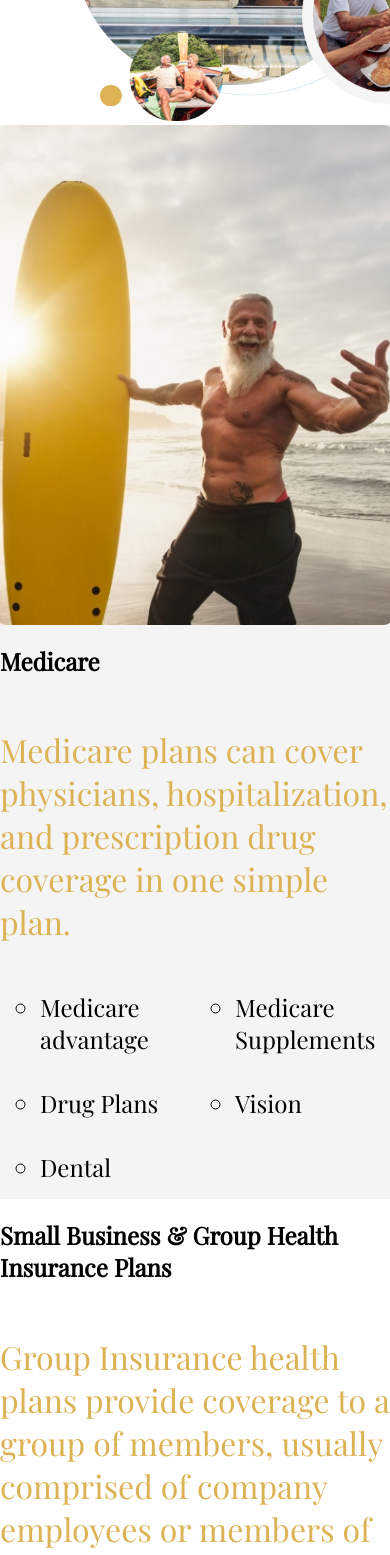
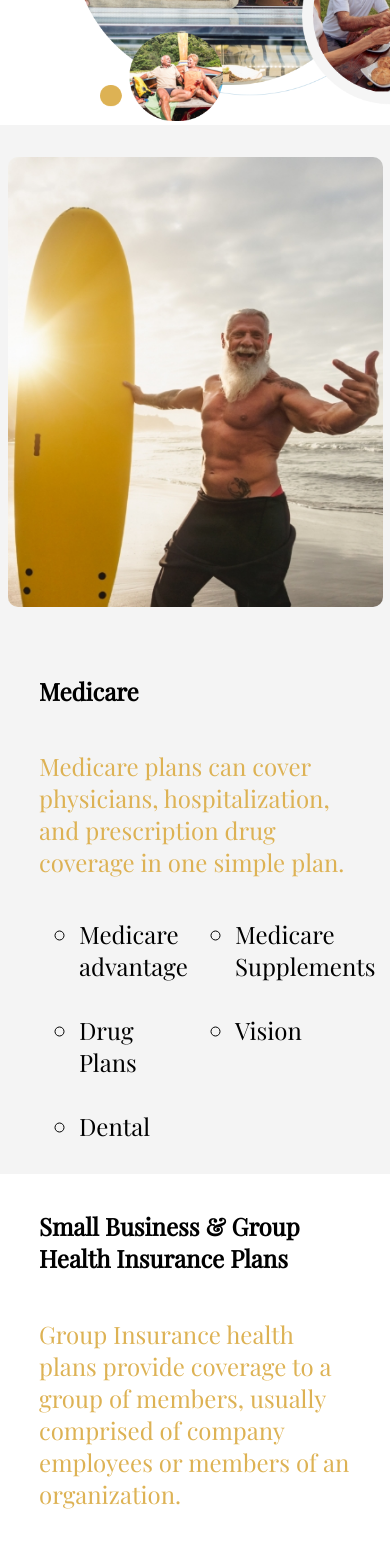
Before and after one commit to Amaretess/troth-website, a React (Create React App) app: page / in a window 390 px wide. Shown: the part 1220-2775 px from the top of the page. Built offline with nearby package versions, Linux system fonts and the light colour scheme.

Commit message:
fixed responsiveness

```diff
--- a/src/components/common/Section.jsx
+++ b/src/components/common/Section.jsx
@@ -11,8 +11,6 @@ width: 100vw;
     @media (max-width: 900px) {
     flex-wrap: wrap;
     }
-
-
     ${isGray && {
             backgroundColor: "#f4f4f4",
         }}
@@ -53,10 +51,12 @@ export default Section
 const TextContainer = styled.div`
         flex-wrap: wrap;
         display: flex;
+        margin: 1rem;
+        width: 80%;
         @media (min-width: 900px) {
             justify-content: flex-start;
             flex-wrap: wrap;
-            width: 100%;
+            width: 80%;
         }
 `
 const ImageContainer = styled.div`
@@ -64,6 +64,7 @@ const ImageContainer = styled.div`
     flex-wrap: wrap;
     justify-content: center;
     width: 100%;
+    margin: 2rem;
     @media (min-width: 900px) {
         width: 70vw;
     }
@@ -71,9 +72,9 @@ const ImageContainer = styled.div`
 
 const Image = styled.img`
     width: 350px;
-    height: 500px;
+    height: 450px;
     @media (max-width: 900px) {
-        width: 500px;
+        width: 375px;
     }
     border-radius: 10px;
 `
@@ -84,5 +85,5 @@ const Title = styled.h1`
 `
 const Description = styled.p`
     color: #ddb254;
-    font-size: 2rem;
+    font-size: 1.5rem;
 `
--- a/src/components/home/Banner.jsx
+++ b/src/components/home/Banner.jsx
@@ -25,9 +25,9 @@ const Container = styled.div`
     height: 30vh;
     align-items: center;
     background-color: #f5f5f5;
-    line-height: 10px;
+    line-height: 15px;
     padding: 1rem;
-    @media (max-width: 650px) {
+    @media (max-width: 725px) {
         flex-wrap: wrap;
         line-height: 40px;
         text-align: center;
@@ -38,7 +38,10 @@ const Container = styled.div`
 
 const Title = styled.h1`
     font-size: 2.5rem;
-
+    flex-wrap: wrap;
+    @media (max-width: 600px) {
+        flex-wrap: wrap;
+    }
 
 `
 const Subtitle = styled.p`
```
Lines whose indentation alone changed are shown as unchanged.
